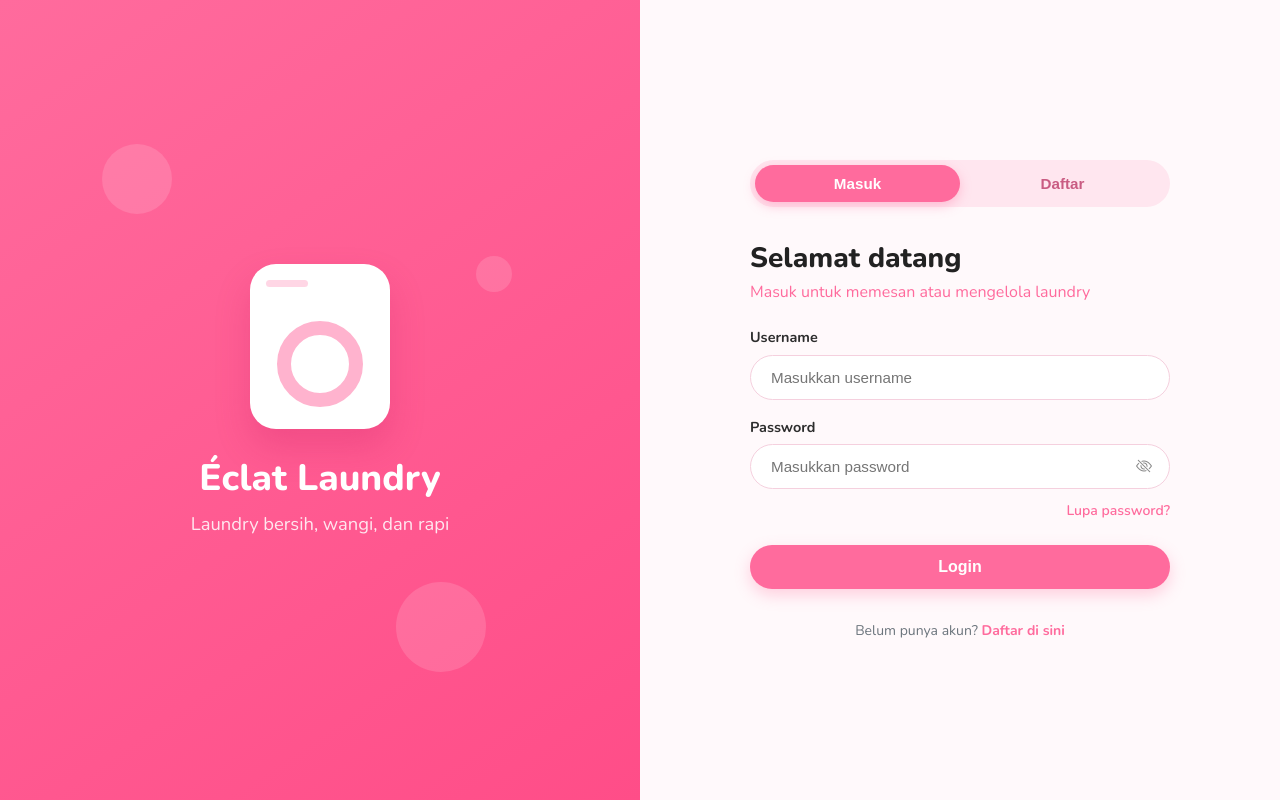
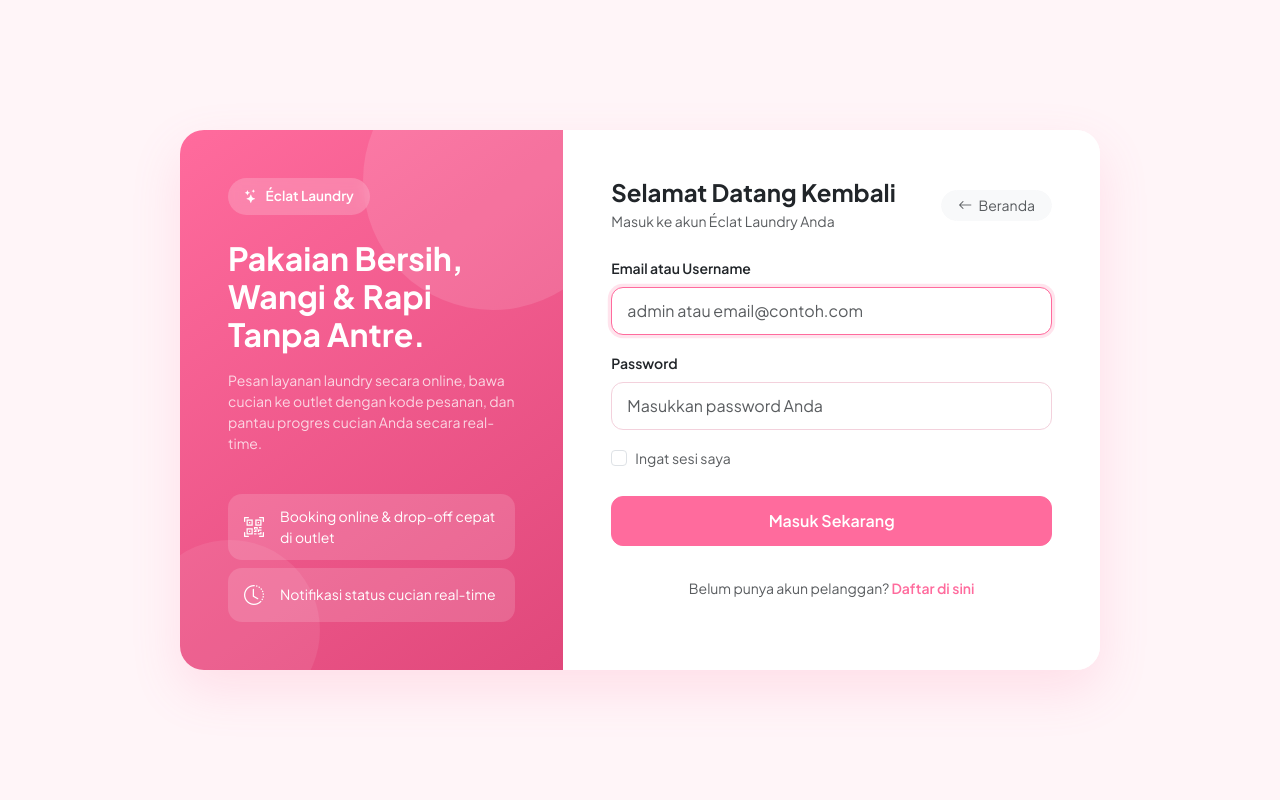
Before and after one commit to annisya25si-wq/laundry, a Laravel app: template resources/views/auth/login.blade.php in a window 1280 px wide. Run offline with Laravel 12, Linux system fonts and the light colour scheme; the template is opened without the code that fills it, so the values that code supplies are empty.

Commit message:
style: memperbarui tampilan split-screen login dan register tanpa ikon input

```diff
--- a/bootstrap/app.php
+++ b/bootstrap/app.php
@@ -1,9 +1,9 @@
 <?php
 
+use App\Http\Middleware\RoleMiddleware;
 use Illuminate\Foundation\Application;
 use Illuminate\Foundation\Configuration\Exceptions;
 use Illuminate\Foundation\Configuration\Middleware;
-use Illuminate\Http\Request;
 
 return Application::configure(basePath: dirname(__DIR__))
     ->withRouting(
@@ -11,11 +11,11 @@ return Application::configure(basePath: dirname(__DIR__))
         commands: __DIR__.'/../routes/console.php',
         health: '/up',
     )
-    ->withMiddleware(function (Middleware $middleware): void {
+    ->withMiddleware(function (Middleware $middleware) {
+        $middleware->alias([
+            'role' => RoleMiddleware::class,
+        ]);
+    })
+    ->withExceptions(function (Exceptions $exceptions) {
         //
-    })
-    ->withExceptions(function (Exceptions $exceptions): void {
-        $exceptions->shouldRenderJsonWhen(
-            fn (Request $request) => $request->is('api/*') || $request->expectsJson(),
-        );
     })->create();
--- a/resources/views/auth/login.blade.php
+++ b/resources/views/auth/login.blade.php
@@ -3,274 +3,176 @@
 <head>
     <meta charset="UTF-8">
     <meta name="viewport" content="width=device-width, initial-scale=1.0">
-    <title>Masuk - Éclat Laundry</title>
-    <link rel="stylesheet" href="https://cdn.jsdelivr.net/npm/bootstrap-icons@1.11.3/font/bootstrap-icons.min.css">
-    <link href="https://fonts.googleapis.com/css2?family=Nunito:wght@400;600;700;800&display=swap" rel="stylesheet">
+    <title>Login — Éclat Laundry</title>
+    <link href="https://cdn.jsdelivr.net/npm/bootstrap@5.3.3/dist/css/bootstrap.min.css" rel="stylesheet">
+    <link href="https://cdn.jsdelivr.net/npm/bootstrap-icons@1.11.3/font/bootstrap-icons.min.css" rel="stylesheet">
+    <link href="https://fonts.googleapis.com/css2?family=Plus+Jakarta+Sans:wght@400;500;600;700;800&display=swap" rel="stylesheet">
     <style>
-        * { box-sizing: border-box; }
         body {
-            background-color: #FFF7FA;
+            font-family: 'Plus Jakarta Sans', sans-serif;
+            background-color: #FFF5F8;
             min-height: 100vh;
-            margin: 0;
-            font-family: 'Nunito', -apple-system, BlinkMacSystemFont, "Segoe UI", Roboto, sans-serif;
+            display: flex;
+            align-items: center;
+            justify-content: center;
+            padding: 20px;
         }
         .auth-wrapper {
-            min-height: 100vh;
-            display: flex;
-            flex-wrap: wrap;
+            background: #FFFFFF;
+            border-radius: 24px;
+            box-shadow: 0 20px 50px rgba(255, 107, 157, 0.16);
+            overflow: hidden;
+            max-width: 920px;
             width: 100%;
         }
-        .auth-left {
-            width: 50%;
-            min-height: 100vh;
-            background: linear-gradient(145deg, #FF6B9D 0%, #FF4D88 100%);
-            color: #ffffff;
-            display: flex;
-            flex-direction: column;
-            align-items: center;
-            justify-content: center;
-            text-align: center;
-            padding: 3rem;
+        .auth-banner {
+            background: linear-gradient(145deg, #FF6B9D 0%, #E0487B 100%);
+            color: #FFFFFF;
             position: relative;
             overflow: hidden;
         }
-        .circle-decor {
+        .auth-banner::before {
+            content: '';
             position: absolute;
+            width: 260px;
+            height: 260px;
+            background: rgba(255, 255, 255, 0.12);
             border-radius: 50%;
-            background: rgba(255, 255, 255, 0.14);
+            top: -80px;
+            right: -60px;
         }
-        .washer-box {
-            width: 140px;
-            height: 165px;
-            background: #ffffff;
-            border-radius: 26px;
-            padding: 16px;
-            display: flex;
-            flex-direction: column;
+        .auth-banner::after {
+            content: '';
+            position: absolute;
+            width: 180px;
+            height: 180px;
+            background: rgba(255, 255, 255, 0.08);
+            border-radius: 50%;
+            bottom: -50px;
+            left: -40px;
+        }
+        .brand-badge {
+            background: rgba(255, 255, 255, 0.2);
+            backdrop-filter: blur(6px);
+            padding: 8px 16px;
+            border-radius: 50px;
+            font-size: 0.85rem;
+            font-weight: 600;
+            display: inline-flex;
             align-items: center;
-            justify-content: space-between;
-            box-shadow: 0 18px 35px rgba(190, 24, 93, 0.22);
-            margin-bottom: 1.5rem;
-            z-index: 2;
+            gap: 8px;
         }
-        .washer-top { width: 100%; display: flex; align-items: center; }
-        .washer-bar { width: 42px; height: 7px; background: #FFD6E5; border-radius: 99px; }
-        .washer-drum {
-            width: 86px;
-            height: 86px;
-            border-radius: 50%;
-            border: 14px solid #FFB3CE;
-            background: #ffffff;
-            margin-bottom: 6px;
+        .feature-pill {
+            background: rgba(255, 255, 255, 0.15);
+            border-radius: 14px;
+            padding: 12px 16px;
+            font-size: 0.875rem;
         }
-        .auth-right {
-            width: 50%;
-            min-height: 100vh;
-            background-color: #FFF9FB;
-            display: flex;
-            align-items: center;
-            justify-content: center;
-            padding: 2.5rem 2rem;
-        }
-        .auth-card { width: 100%; max-width: 420px; }
-        .auth-tabs {
-            background: #FFE6EF;
-            border-radius: 999px;
-            padding: 5px;
-            display: flex;
-            margin-bottom: 2rem;
-        }
-        .auth-tab-btn {
-            flex: 1;
-            border: none;
-            background: transparent;
-            padding: 10px 0;
-            border-radius: 999px;
-            font-weight: 700;
-            font-size: 0.95rem;
-            color: #C95B82;
-            transition: all 0.25s ease;
-            cursor: pointer;
-        }
-        .auth-tab-btn.active {
-            background: #FF6B9D;
-            color: #ffffff;
-            box-shadow: 0 4px 12px rgba(255, 107, 157, 0.35);
-        }
-        .mb-2 { margin-bottom: 0.6rem; }
-        .mb-3 { margin-bottom: 1.1rem; }
-        .mb-4 { margin-bottom: 1.5rem; }
-        .mb-0 { margin-bottom: 0; }
-        .form-label {
-            display: block;
-            margin-bottom: 0.45rem;
-            font-weight: 700;
-            color: #2D2D2D;
-            font-size: 0.9rem;
-        }
-        .position-relative { position: relative; }
-        .form-control-pill {
-            width: 100%;
-            border-radius: 999px;
-            padding: 13px 20px;
-            border: 1.5px solid #F5D0DE;
-            background-color: #ffffff;
-            font-size: 0.95rem;
-            outline: none;
-            transition: 0.2s;
-        }
-        .form-control-pill:focus {
-            border-color: #FF6B9D;
-            box-shadow: 0 0 0 3px rgba(255, 107, 157, 0.18);
-        }
-        .pe-5 { padding-right: 45px; }
-        .position-absolute {
-            position: absolute;
-            top: 50%;
-            right: 18px;
-            transform: translateY(-50%);
-            color: #888;
-        }
-        .text-end { text-align: right; }
-        .text-center { text-align: center; }
-        .small { font-size: 0.875rem; }
-        .fw-bold { font-weight: 700; }
-        .text-pink { color: #FF6B9D !important; }
-        .text-muted { color: #6c757d; }
-        .text-decoration-none { text-decoration: none; }
         .btn-pink {
             background-color: #FF6B9D;
-            border: none;
-            color: #ffffff;
-            border-radius: 999px;
-            padding: 13px;
-            font-size: 1rem;
-            font-weight: 700;
-            width: 100%;
-            cursor: pointer;
-            transition: 0.2s;
-            box-shadow: 0 6px 16px rgba(255, 107, 157, 0.3);
+            border-color: #FF6B9D;
+            color: #FFFFFF;
+            font-weight: 600;
+            padding: 12px;
+            border-radius: 12px;
+            transition: all 0.25s;
         }
-        .btn-pink:hover { background-color: #F05288; }
-        @media (max-width: 768px) {
-            .auth-left, .auth-right { width: 100%; min-height: auto; }
-            .auth-left { padding: 2.5rem 1.5rem; }
+        .btn-pink:hover {
+            background-color: #E85586;
+            border-color: #E85586;
+            color: #FFFFFF;
+            transform: translateY(-1px);
+            box-shadow: 0 8px 20px rgba(255, 107, 157, 0.3);
         }
+        .form-control {
+            border-radius: 12px;
+            padding: 11px 15px;
+            border-color: #F3D1DC;
+        }
+        .form-control:focus {
+            border-color: #FF6B9D;
+            box-shadow: 0 0 0 0.2rem rgba(255, 107, 157, 0.18);
+        }
+        .text-pink { color: #FF6B9D; }
     </style>
 </head>
 <body>
     <div class="auth-wrapper">
-        <div class="auth-left">
-            <div class="circle-decor" style="width: 70px; height: 70px; top: 18%; left: 16%;"></div>
-            <div class="circle-decor" style="width: 36px; height: 36px; top: 32%; right: 20%;"></div>
-            <div class="circle-decor" style="width: 90px; height: 90px; bottom: 16%; right: 24%;"></div>
-
-            <div class="washer-box">
-                <div class="washer-top"><div class="washer-bar"></div></div>
-                <div class="washer-drum"></div>
+        <div class="row g-0">
+            <!-- Panel Kiri: Branding & Visual -->
+            <div class="col-lg-5 auth-banner p-4 p-md-5 d-flex flex-column justify-content-between">
+                <div class="position-relative z-1">
+                    <div class="brand-badge mb-4">
+                        <i class="bi bi-stars"></i> Éclat Laundry
                     </div>
-
-            <h1 style="font-size: 2.3rem; font-weight: 800; color: #fff; margin: 0 0 8px 0; z-index: 2;">Éclat Laundry</h1>
-            <p style="color: rgba(255,255,255,0.85); font-size: 1.15rem; margin: 0; z-index: 2;">Laundry bersih, wangi, dan rapi</p>
-        </div>
-
-        <div class="auth-right">
-            <div class="auth-card">
-                <div class="auth-tabs">
-                    <button type="button" id="tab-login" class="auth-tab-btn active" onclick="switchAuth('login')">Masuk</button>
-                    <button type="button" id="tab-register" class="auth-tab-btn" onclick="switchAuth('register')">Daftar</button>
-                </div>
-
-                <div id="form-login-box">
-                    <h2 style="font-weight: 800; color: #222; margin: 0 0 4px 0; font-size: 1.75rem;">Selamat datang</h2>
-                    <p class="text-pink mb-4" style="margin-top: 0;">Masuk untuk memesan atau mengelola laundry</p>
-
-                    <form action="/login" method="POST">
-                        @csrf
-                        <div class="mb-3">
-                            <label class="form-label">Username</label>
-                            <input type="text" name="username" class="form-control-pill" placeholder="Masukkan username" required>
-                        </div>
-                        <div class="mb-2">
-                            <label class="form-label">Password</label>
-                            <div class="position-relative">
-                                <input type="password" id="login-pass" name="password" class="form-control-pill pe-5" placeholder="Masukkan password" required>
-                                <i class="bi bi-eye-slash position-absolute" style="cursor:pointer;" onclick="togglePass('login-pass', this)"></i>
-                            </div>
-                        </div>
-                        <div class="text-end mb-4">
-                            <a href="#" class="small text-pink text-decoration-none" style="font-weight: 600;">Lupa password?</a>
-                        </div>
-                        <button type="submit" class="btn-pink mb-3">Login</button>
-                    </form>
-
-                    <p class="text-center small text-muted mb-0">
-                        Belum punya akun? <a href="javascript:void(0)" onclick="switchAuth('register')" class="fw-bold text-pink text-decoration-none">Daftar di sini</a>
+                    <h2 class="fw-bold mb-3">Pakaian Bersih, Wangi & Rapi Tanpa Antre.</h2>
+                    <p class="opacity-75 small mb-4">
+                        Pesan layanan laundry secara online, bawa cucian ke outlet dengan kode pesanan, dan pantau progres cucian Anda secara real-time.
                     </p>
                 </div>
 
-                <div id="form-register-box" style="display: none;">
-                    <h2 style="font-weight: 800; color: #222; margin: 0 0 4px 0; font-size: 1.75rem;">Daftar</h2>
-                    <p class="text-pink mb-4" style="margin-top: 0;">Lengkapi data di bawah untuk membuat akun baru</p>
+                <div class="position-relative z-1 d-flex flex-column gap-2 mt-3">
+                    <div class="feature-pill d-flex align-items-center gap-3">
+                        <i class="bi bi-qr-code-scan fs-5"></i>
+                        <span>Booking online & drop-off cepat di outlet</span>
+                    </div>
+                    <div class="feature-pill d-flex align-items-center gap-3">
+                        <i class="bi bi-clock-history fs-5"></i>
+                        <span>Notifikasi status cucian real-time</span>
+                    </div>
+                </div>
+            </div>
 
-                    <form action="/register" method="POST">
+            <!-- Panel Kanan: Form Login -->
+            <div class="col-lg-7 p-4 p-md-5 bg-white">
+                <div class="d-flex justify-content-between align-items-center mb-4">
+                    <div>
+                        <h4 class="fw-bold mb-1 text-dark">Selamat Datang Kembali</h4>
+                        <p class="text-muted small mb-0">Masuk ke akun Éclat Laundry Anda</p>
+                    </div>
+                    <a href="{{ route('home') }}" class="btn btn-sm btn-light rounded-pill px-3 text-muted">
+                        <i class="bi bi-arrow-left me-1"></i> Beranda
+                    </a>
+                </div>
+
+                @if(session('error'))
+                    <div class="alert alert-danger py-2 small rounded-3">{{ session('error') }}</div>
+                @endif
+                @if(session('success'))
+                    <div class="alert alert-success py-2 small rounded-3">{{ session('success') }}</div>
+                @endif
+
+                <form action="{{ route('login') }}" method="POST">
                     @csrf
                     <div class="mb-3">
-                            <label class="form-label">Nama Lengkap</label>
-                            <input type="text" name="nama" class="form-control-pill" placeholder="Masukkan nama lengkap Anda" required>
+                        <label class="form-label small fw-semibold">Email atau Username</label>
+                        <input type="text" name="login" value="{{ old('login') }}" class="form-control @error('login') is-invalid @enderror" placeholder="admin atau email@contoh.com" required autofocus>
+                        @error('login') <div class="invalid-feedback">{{ $message }}</div> @enderror
                     </div>
+
                     <div class="mb-3">
-                            <label class="form-label">Username</label>
-                            <input type="text" name="username" class="form-control-pill" placeholder="Buat username unik" required>
+                        <label class="form-label small fw-semibold">Password</label>
+                        <input type="password" name="password" class="form-control @error('password') is-invalid @enderror" placeholder="Masukkan password Anda" required>
+                        @error('password') <div class="invalid-feedback">{{ $message }}</div> @enderror
                     </div>
-                        <div class="mb-4">
-                            <label class="form-label">Password</label>
-                            <div class="position-relative">
-                                <input type="password" id="reg-pass" name="password" class="form-control-pill pe-5" placeholder="Buat password yang kuat" required>
-                                <i class="bi bi-eye-slash position-absolute" style="cursor:pointer;" onclick="togglePass('reg-pass', this)"></i>
+
+                    <div class="d-flex justify-content-between align-items-center mb-4">
+                        <div class="form-check">
+                            <input class="form-check-input" type="checkbox" name="remember" id="remember">
+                            <label class="form-check-label small text-muted" for="remember">Ingat sesi saya</label>
                         </div>
                     </div>
-                        <button type="submit" class="btn-pink mb-3">Daftar Sekarang</button>
+
+                    <button type="submit" class="btn btn-pink w-100 mb-3">
+                        Masuk Sekarang
+                    </button>
                 </form>
 
-                    <p class="text-center small text-muted mb-0">
-                        Sudah punya akun? <a href="javascript:void(0)" onclick="switchAuth('login')" class="fw-bold text-pink text-decoration-none">Login di sini</a>
+                <p class="text-center small text-muted mb-0 mt-3">
+                    Belum punya akun pelanggan? <a href="{{ route('register') }}" class="text-pink fw-semibold text-decoration-none">Daftar di sini</a>
                 </p>
             </div>
         </div>
     </div>
-    </div>
-
-    <script>
-        function switchAuth(mode) {
-            const loginBox = document.getElementById('form-login-box');
-            const regBox = document.getElementById('form-register-box');
-            const tabLogin = document.getElementById('tab-login');
-            const tabReg = document.getElementById('tab-register');
-
-            if (mode === 'login') {
-                loginBox.style.display = 'block';
-                regBox.style.display = 'none';
-                tabLogin.classList.add('active');
-                tabReg.classList.remove('active');
-            } else {
-                loginBox.style.display = 'none';
-                regBox.style.display = 'block';
-                tabReg.classList.add('active');
-                tabLogin.classList.remove('active');
-            }
-        }
-
-        function togglePass(inputId, icon) {
-            const input = document.getElementById(inputId);
-            if (input.type === 'password') {
-                input.type = 'text';
-                icon.classList.replace('bi-eye-slash', 'bi-eye');
-            } else {
-                input.type = 'password';
-                icon.classList.replace('bi-eye', 'bi-eye-slash');
-            }
-        }
-    </script>
 </body>
 </html>
--- a/routes/web.php
+++ b/routes/web.php
@@ -1,11 +1,27 @@
 <?php
 
+use App\Http\Controllers\AuthController;
 use Illuminate\Support\Facades\Route;
 
+// Halaman Utama Sementara (Nanti kita ganti dengan Template Guest)
 Route::get('/', function () {
-    return view('auth.login');
-})->name('login');
+    return view('welcome');
+})->name('home');
 
-Route::get('/dashboard', function () {
-    return view('admin.dashboard');
+// Route Autentikasi (Hanya untuk tamu yang belum login)
+Route::middleware('guest')->group(function () {
+    Route::get('/login', [AuthController::class, 'showLogin'])->name('login');
+    Route::post('/login', [AuthController::class, 'login']);
+    Route::get('/register', [AuthController::class, 'showRegister'])->name('register');
+    Route::post('/register', [AuthController::class, 'register']);
 });
+
+// Route Logout
+Route::post('/logout', [AuthController::class, 'logout'])->middleware('auth')->name('logout');
+
+// Route Khusus Admin (Sementara untuk test login)
+Route::middleware(['auth', 'role:admin'])->prefix('admin')->name('admin.')->group(function () {
+    Route::get('/dashboard', function () {
+        return '<h1>Halo Admin Éclat Laundry!</h1><form method="POST" action="'.route('logout').'">'.csrf_field().'<button type="submit">Logout</button></form>';
+    })->name('dashboard');
+});
```
Also changed, not shown: app/Http/Controllers/AuthController.php (added, +106 -0 lines), app/Http/Middleware/RoleMiddleware.php (added, +31 -0 lines), resources/views/auth/register.blade.php (added, +164 -0 lines). Lines whose indentation alone changed are shown as unchanged.
